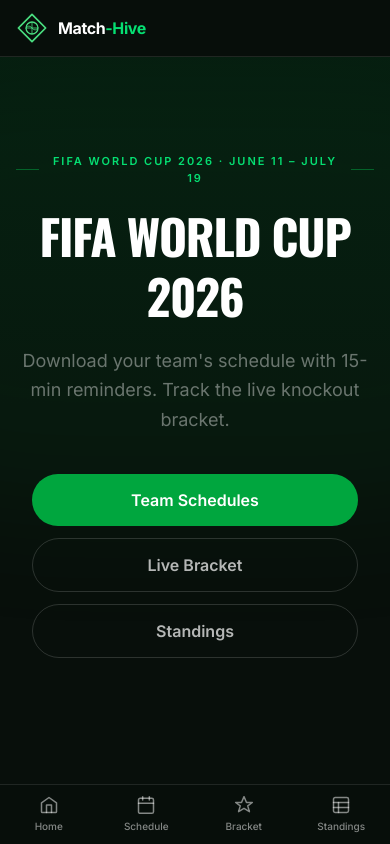
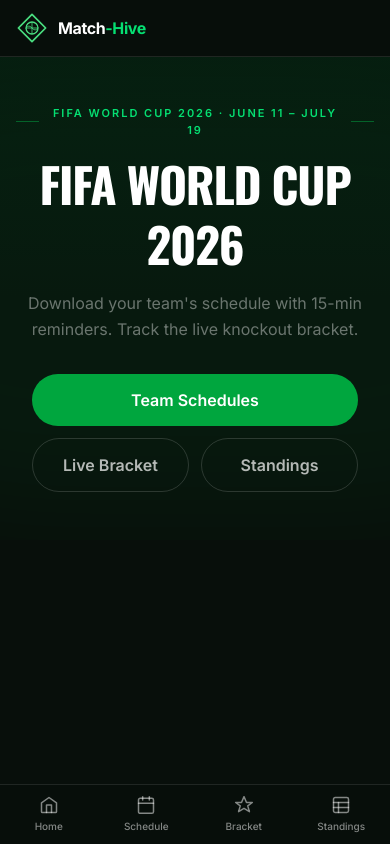
Before and after one commit to OCTechServices/Match-Hive, a Next.js app: page / in a window 390 px wide. Built offline with nearby package versions, Linux system fonts and the light colour scheme.

Commit message:
Compact home page to fit above the fold
Reduce vertical padding, tighten spacing, and arrange secondary
CTAs side-by-side on mobile to eliminate scroll requirement

Co-Authored-By: Claude Sonnet 4.6 <noreply@anthropic.com>

```diff
--- a/app/page.tsx
+++ b/app/page.tsx
@@ -2,14 +2,14 @@ import Link from 'next/link'
 
 export default function HomePage() {
   return (
-    <section className="relative overflow-hidden px-4 py-24 sm:py-28 text-center">
+    <section className="relative overflow-hidden px-4 py-12 sm:py-20 text-center">
       {/* Background glow */}
       <div className="absolute top-0 left-1/2 -translate-x-1/2 w-[800px] h-[450px] bg-green-600/[0.07] rounded-full blur-3xl pointer-events-none select-none" />
       <div className="absolute inset-0 bg-gradient-to-b from-green-950/40 via-transparent to-transparent pointer-events-none" />
 
       <div className="relative">
         {/* Eyebrow */}
-        <div className="flex items-center justify-center gap-3 mb-5">
+        <div className="flex items-center justify-center gap-3 mb-4">
           <span className="w-6 h-px bg-green-500/40" />
           <p className="text-green-400 text-[11px] font-semibold uppercase tracking-[0.18em]">
             FIFA World Cup 2026 · June 11 – July 19
@@ -18,38 +18,40 @@ export default function HomePage() {
         </div>
 
         {/* Headline */}
-        <h1 className="text-5xl sm:text-6xl font-bold mb-5 leading-tight tracking-tight font-display uppercase">
+        <h1 className="text-5xl sm:text-6xl font-bold mb-4 leading-tight tracking-tight font-display uppercase">
           FIFA World Cup 2026
         </h1>
 
         {/* Subtitle */}
-        <p className="text-white/40 text-lg max-w-md mx-auto mb-10 leading-relaxed">
+        <p className="text-white/40 text-base sm:text-lg max-w-md mx-auto mb-8 leading-relaxed">
           Download your team&apos;s schedule with 15-min reminders.
           Track the live knockout bracket.
         </p>
 
-        {/* CTAs */}
-        <div className="flex flex-col sm:flex-row gap-3 justify-center w-full sm:w-auto px-4 sm:px-0">
+        {/* CTAs — primary full width on mobile, secondary side-by-side */}
+        <div className="flex flex-col gap-3 w-full sm:flex-row sm:justify-center sm:w-auto px-4 sm:px-0">
           <Link
             href="/schedule"
             className="bg-green-600 hover:bg-green-500 active:scale-[0.97] text-white px-7 py-3.5 sm:py-3 rounded-full font-semibold transition-all text-center"
           >
             Team Schedules
           </Link>
+          <div className="flex gap-3 sm:contents">
             <Link
               href="/bracket"
-            className="border border-white/15 hover:border-white/30 hover:bg-white/[0.05] active:scale-[0.97] text-white/70 hover:text-white px-7 py-3.5 sm:py-3 rounded-full font-semibold transition-all text-center"
+              className="flex-1 sm:flex-none border border-white/15 hover:border-white/30 hover:bg-white/[0.05] active:scale-[0.97] text-white/70 hover:text-white px-7 py-3.5 sm:py-3 rounded-full font-semibold transition-all text-center"
             >
               Live Bracket
             </Link>
             <Link
               href="/standings"
-            className="border border-white/15 hover:border-white/30 hover:bg-white/[0.05] active:scale-[0.97] text-white/70 hover:text-white px-7 py-3.5 sm:py-3 rounded-full font-semibold transition-all text-center"
+              className="flex-1 sm:flex-none border border-white/15 hover:border-white/30 hover:bg-white/[0.05] active:scale-[0.97] text-white/70 hover:text-white px-7 py-3.5 sm:py-3 rounded-full font-semibold transition-all text-center"
             >
               Standings
             </Link>
           </div>
         </div>
+      </div>
     </section>
   )
 }
```
Lines whose indentation alone changed are shown as unchanged.
